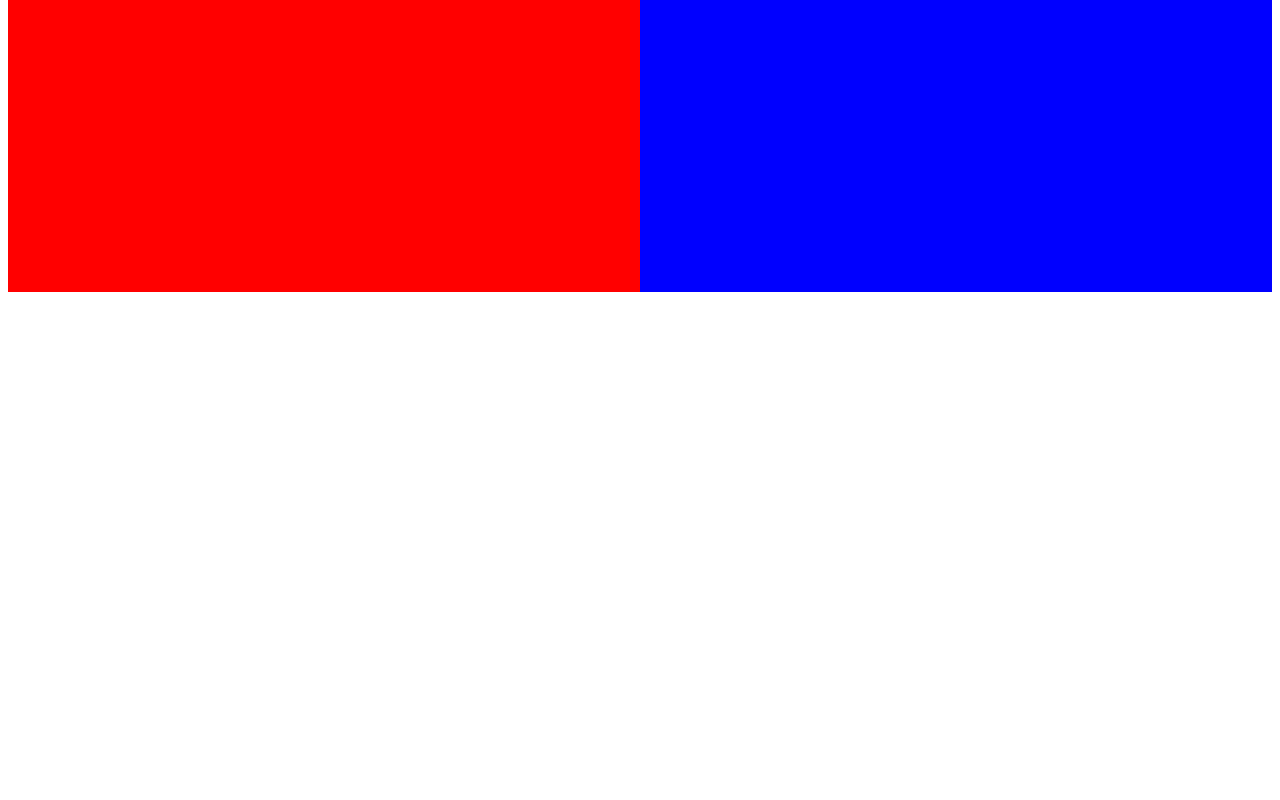
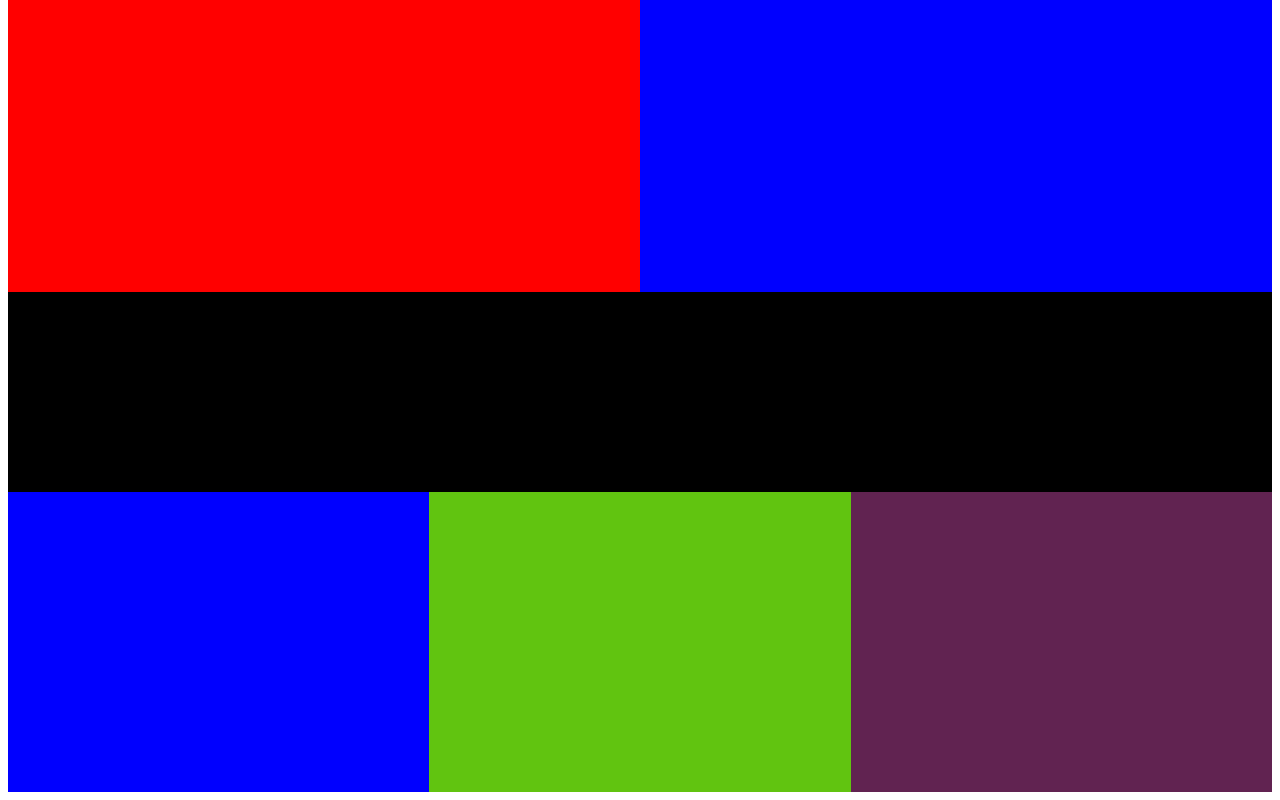
Before and after one commit to praz99/designTeardown, a plain HTML site: page index.html in a window 1280 px wide. Shown: the part 4344-5144 px from the top of the page. Before the commit the page ends 4644 px from the top, so only its background shows below. Drawn offline with Linux system fonts and the light colour scheme.

Commit message:
added another section

```diff
--- a/index.html
+++ b/index.html
@@ -94,6 +94,10 @@
       <div class="slide-3 item-14"></div>
       <div class="slide-3 item-15"></div>
       <div class="slide-3 item-16"></div>
+      <div class="design-separator"></div>
+      <div class="slide-4 item-17"></div>
+      <div class="slide-4 item-18"></div>
+      <div class="slide-4 item-19"></div>
     </section>
   </body>
 </html>
--- a/style.css
+++ b/style.css
@@ -201,3 +201,34 @@ li .logo {
   color: white;
   background: blue;
 }
+
+.design-separator {
+  grid-area: 12 / 1 / 13 / 13;
+  font-size: 2rem;
+  color: white;
+  background: black;
+  height: 200px;
+}
+
+.slide-4 {
+  height: 300px;
+}
+
+.item-17 {
+  grid-area: 13 / 1 / 14 / 5;
+  font-size: 2rem;
+  color: white;
+  background: blue;
+}
+.item-18 {
+  grid-area: 13 / 5 / 14 / 9;
+  font-size: 2rem;
+  color: white;
+  background: rgb(97, 196, 16);
+}
+.item-19 {
+  grid-area: 13 / 9 / 14 / 13;
+  font-size: 2rem;
+  color: white;
+  background: rgb(97, 35, 81);
+}
```
